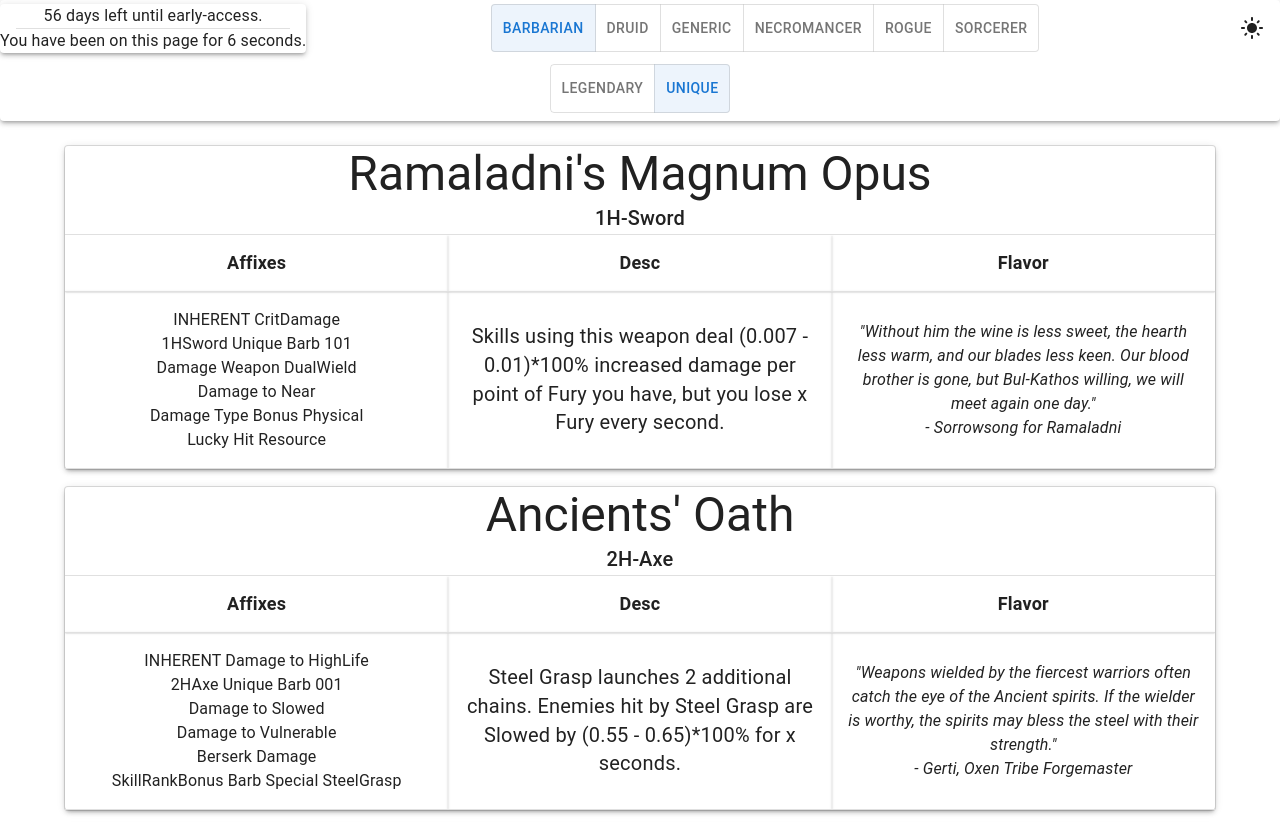
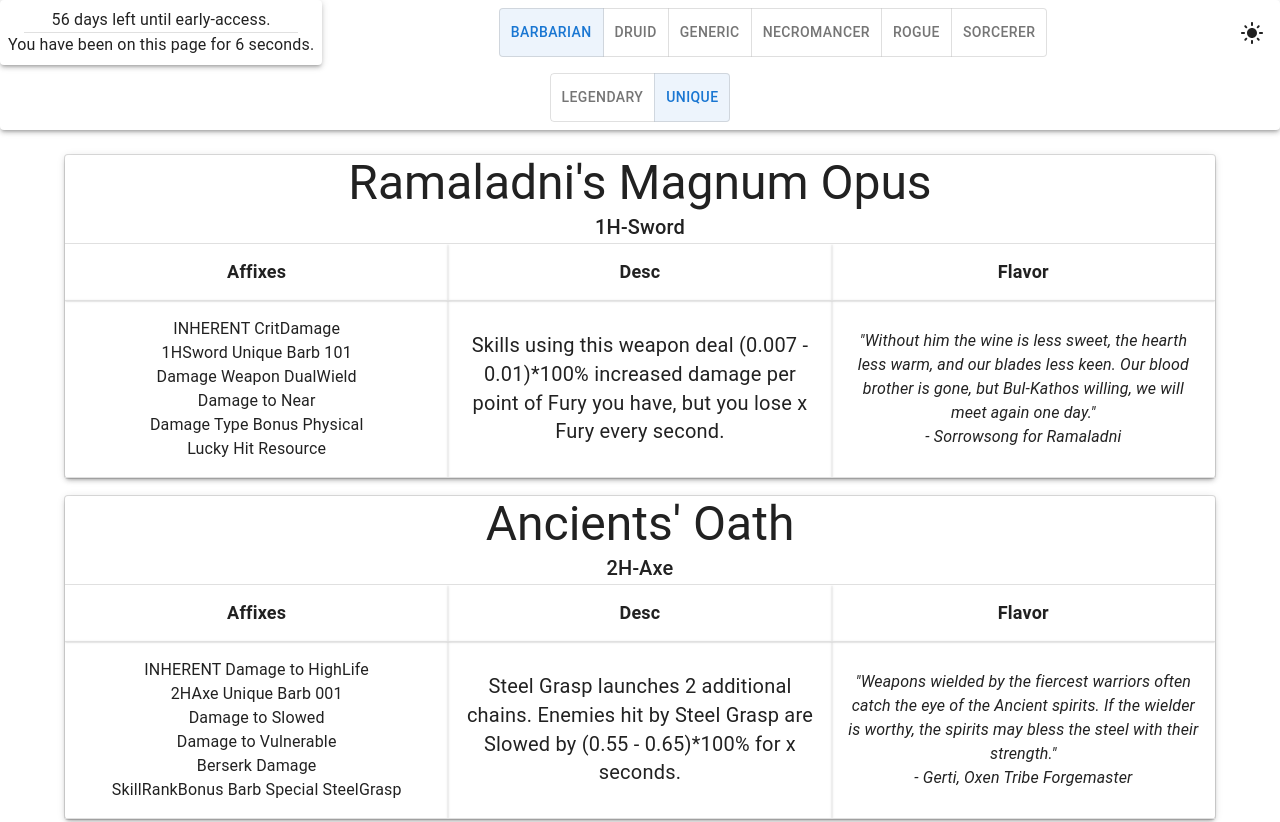
Before and after one commit to yumethings/d4-item-preview, a React (Create React App) app: page / in a window 1280 px wide. Shown: the top 822 px of the page. Built offline with nearby package versions, Linux system fonts and the light colour scheme.

Commit message:
Style TimerInfo

```diff
--- a/src/components/controls/control-panel/TimerInfo.tsx
+++ b/src/components/controls/control-panel/TimerInfo.tsx
@@ -30,7 +30,7 @@ export const TimerInfo = () => {
 	}, []);
 
 	return (
-		<Paper elevation={3}>
+		<Paper elevation={3} sx={{ padding: 1 }}>
 			<Typography>{`${daysLeftUntilRelease} days left until early-access.`}</Typography>
 			<Divider variant="middle" />
 			<Typography>{`You have been on this page for ${counts} seconds.`}</Typography>
```
